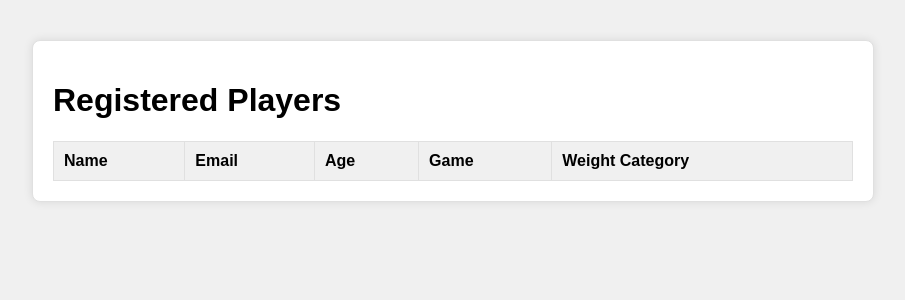
After one commit to amalnadhcb/tournament-manager, a Django app: template events/templates/registered_players.html in a window 1280 px wide. The commit adds this page. Shown: the top 300 px of the page, without its empty margins (187-1092 px from the left). Run offline with Django 3.2, Linux system fonts and the light colour scheme; the template is opened without the code that fills it, so the values that code supplies are empty.

Commit message:
added some more html pages

```diff
--- a/events/templates/organizer_dashboard.html
+++ b/events/templates/organizer_dashboard.html
@@ -76,7 +76,7 @@
     <ul>
         {% for tournament in tournaments %}
             <li>
-                <a href="{% url 'tournament_detail' tournament.id %}" class="tournament-name">{{ tournament.name }}</a>
+                <a href="{% url 'registered_players' %}?tournament_id={{ tournament.id }}" class="tournament-name">{{ tournament.name }}</a>
                 <span class="tournament-dates">({{ tournament.start_date }} - {{ tournament.end_date }})</span>
             </li>
         {% endfor %}
--- /dev/null
+++ b/events/templates/registered_players.html
@@ -0,0 +1,60 @@
+<!DOCTYPE html>
+<html lang="en">
+<head>
+    <meta charset="UTF-8">
+    <meta name="viewport" content="width=device-width, initial-scale=1.0">
+    <title>Registered Players</title>
+    <style>
+        body {
+            font-family: Arial, sans-serif;
+            background-color: #f0f0f0;
+            margin: 0;
+            padding: 0;
+        }
+        .container {
+            max-width: 800px;
+            margin: 40px auto;
+            padding: 20px;
+            background-color: #ffffff;
+            border: 1px solid #e0e0e0;
+            border-radius: 8px;
+            box-shadow: 0 0 10px rgba(0, 0, 0, 0.1);
+        }
+        table {
+            width: 100%;
+            border-collapse: collapse;
+        }
+        th, td {
+            border: 1px solid #e0e0e0;
+            padding: 10px;
+            text-align: left;
+        }
+        th {
+            background-color: #f0f0f0;
+        }
+    </style>
+</head>
+<body>
+    <div class="container">
+        <h1>Registered Players</h1>
+        <table>
+            <tr>
+                <th>Name</th>
+                <th>Email</th>
+                <th>Age</th>
+                <th>Game</th>
+                <th>Weight Category</th>
+            </tr>
+            {% for player in players %}
+                <tr>
+                    <td>{{ player.player_name }}</td>
+                    <td>{{ player.player_email }}</td>
+                    <td>{{ player.player_age }}</td>
+                    <td>{{ player.player_game }}</td>
+                    <td>{{ player.player_weight_category }}</td>
+                </tr>
+            {% endfor %}
+        </table>
+    </div>
+</body>
+</html>
--- a/events/templates/tournament_dashboard.html
+++ b/events/templates/tournament_dashboard.html
@@ -68,7 +68,7 @@
     <ul>
         {% for tournament in tournaments %}
             <li>
-                <a href="{% url 'tournament_detail' tournament.id %}">{{ tournament.name }}</a>
+                <a href="{% url 'tournament_registration' %}?tournament_id={{ tournament.id }}">{{ tournament.name }}</a>
                 ({{ tournament.start_date }} - {{ tournament.end_date }})
             </li>
         {% endfor %}
--- a/events/urls.py
+++ b/events/urls.py
@@ -17,6 +17,8 @@ urlpatterns = [
     path('results/', views.results_view, name='results'),
     path('team/<int:team_id>/', views.team_profile, name='team_profile'),
     path('logout/', logout_view, name='logout'),
+    path('tournament/registration/', views.tournament_registration, name='tournament_registration'),
+    path('registered-players/', views.registered_players, name='registered_players'),
 ]
 
 
```
Also changed, not shown: events/models.py (+11 -0 lines), events/templates/tournament_registration.html (added, +78 -0 lines), events/views.py (+99 -12 lines), db.sqlite3, events/migrations/0005_playerregistration.py (added).
